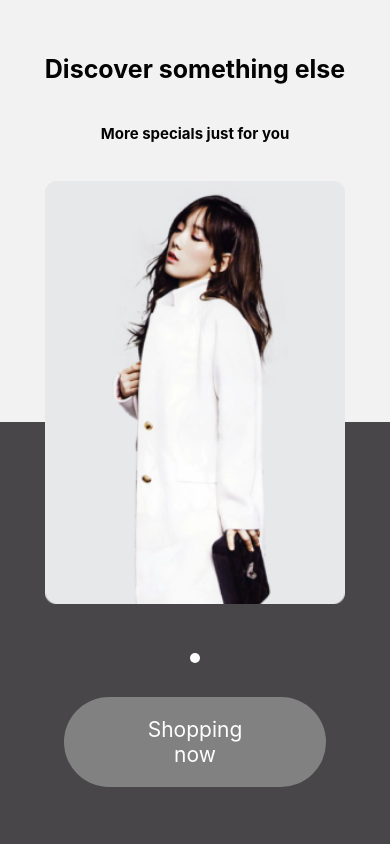
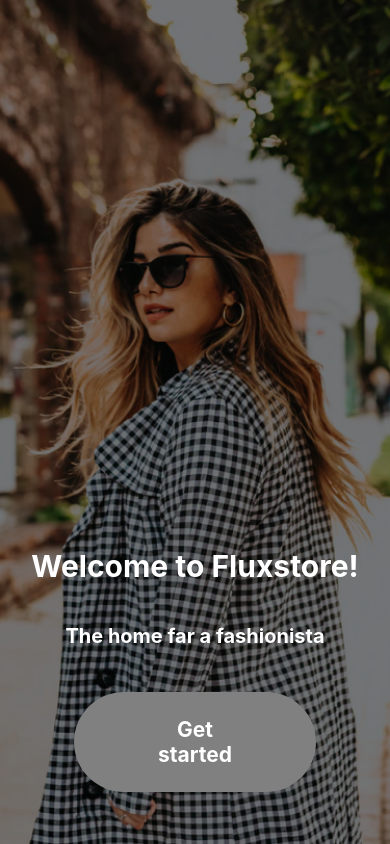
Before and after one commit to Saad-Amer-saeed/Shoping, a React Native app in the folder shoping/: screen /WelcomePage in a window 390 px wide. Built offline with nearby package versions, Linux system fonts and the light colour scheme.

Commit message:
Added Nav for  welcome page

```diff
--- a/shoping/App.js
+++ b/shoping/App.js
@@ -11,11 +11,16 @@ export default function App() {
       <Stack.Navigator>
         <Stack.Screen
           name="WelcomePage"
+          component={WelcomePage}
+          options={{
+            headerShown: false,
+          }}
+        />
+        <Stack.Screen
+          name="IntroPage"
           component={IntrPage}
           options={{
-            // title: "احجز طبيبك",
             headerShown: false,
-            // headerShadowVisible: false,
           }}
         />
       </Stack.Navigator>
--- a/shoping/Component/UiComponent/DynamicIntroPage.js
+++ b/shoping/Component/UiComponent/DynamicIntroPage.js
@@ -46,14 +46,14 @@ const styles = StyleSheet.create({
     backgroundColor: Colors.primary_4,
   },
   Image: {
-    width: 300,
-    height: 500,
+    width: 262,
+    height: 368,
     resizeMode: "contain",
   },
   dotsContainer: {
     flexDirection: "row",
     justifyContent: "center",
-    marginTop: 10,
+    marginTop: 40,
   },
   dot: {
     width: 10,
@@ -61,7 +61,8 @@ const styles = StyleSheet.create({
     borderRadius: 5,
     backgroundColor: Colors.primary_4,
     marginHorizontal: 5,
-    borderWidth: Colors.primary_white,
+    borderWidth: 1,
+    borderColor: Colors.primary_white,
   },
   activeDot: {
     backgroundColor: Colors.primary_white, // Change to your active dot color
@@ -74,6 +75,7 @@ const styles = StyleSheet.create({
   text2: {
     fontSize: 15,
     fontWeight: "bold",
+    marginBottom: 80,
   },
   AppButton: {
     marginTop: 30,
--- a/shoping/WelcomePage/Welcome.js
+++ b/shoping/WelcomePage/Welcome.js
@@ -2,7 +2,11 @@ import React from "react";
 import { StyleSheet, Text, View, Image, StatusBar } from "react-native";
 import AppButton from "../Component/UiComponent/App-Button";
 import Colors from "../Component/Constant/colors.android.ios";
-export default function WelcomePage() {
+export default function WelcomePage({ navigation }) {
+  function handelIntroPage() {
+    navigation.navigate("IntroPage");
+  }
+
   return (
     <View style={styles.container}>
       <Image source={require("./../image/Welcome.png")} style={styles.cover} />
@@ -19,6 +23,7 @@ export default function WelcomePage() {
           color={Colors.primary1100}
           borderRadius={50}
           textColor={Colors.primary_white}
+          onPress={handelIntroPage}
         />
       </View>
       <StatusBar barStyle="dark-content" backgroundColor="black" />
```
